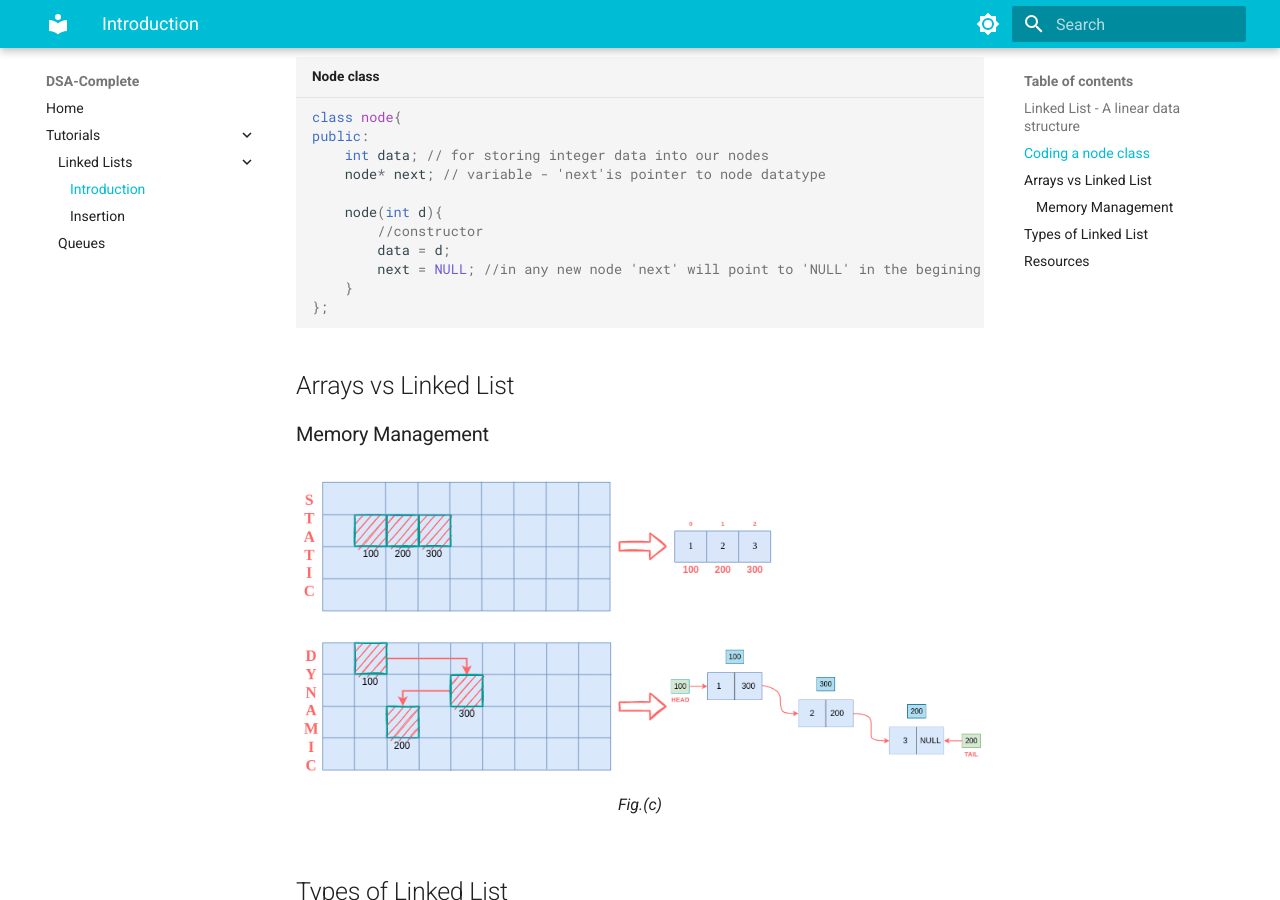
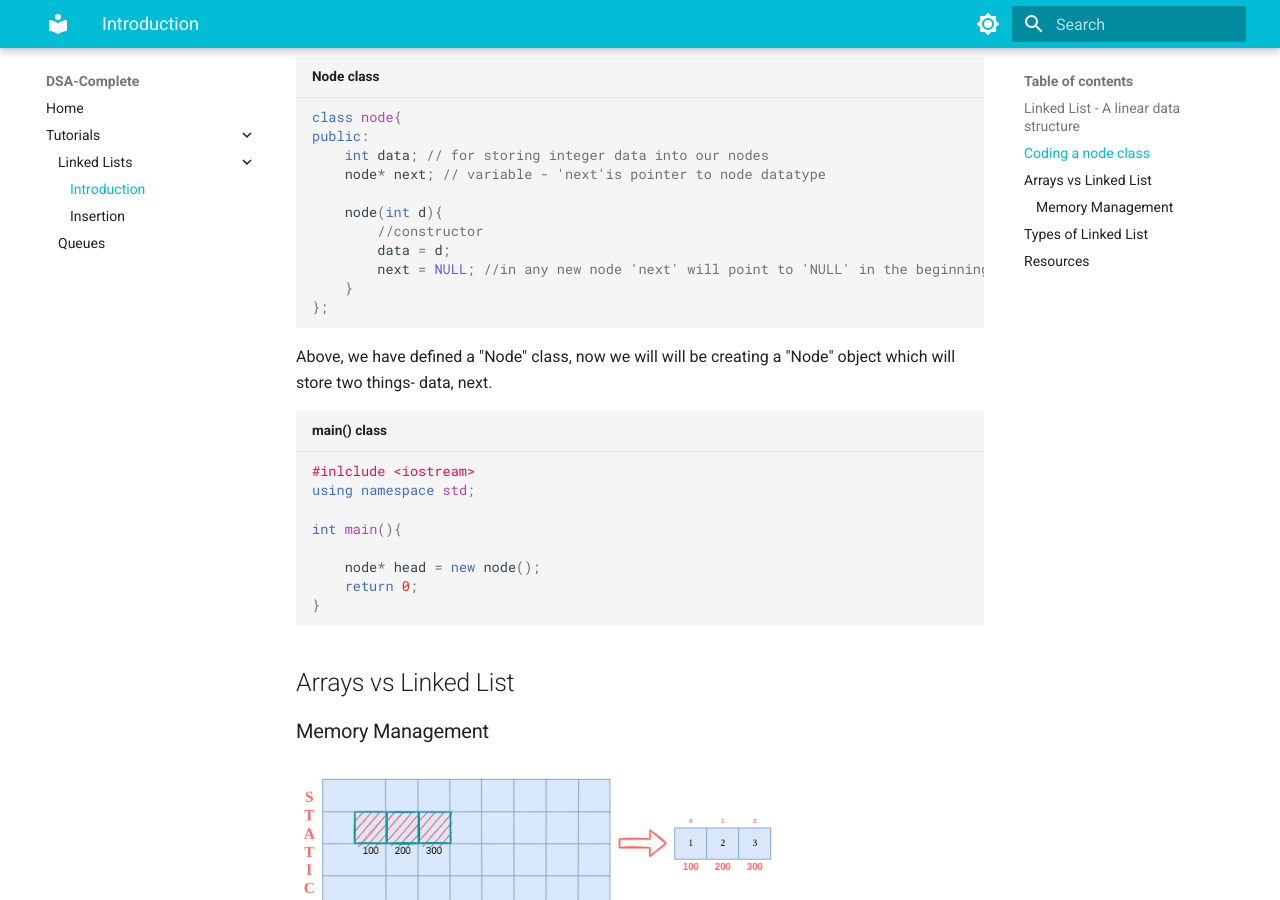
Before and after one commit to AlgoComplete/DSA-Complete, an MkDocs documentation site: the page built from docs/docs/LL/intro.md, in a window 1280 px wide and 900 px high, scrolled down 1290 px. Built offline with MkDocs 1.6.1 and Material for MkDocs 9.7.7, drawn with Linux system fonts in a browser that asks for light colours.

Commit message:
update intro.md for LL

````diff
--- a/docs/docs/LL/intro.md
+++ b/docs/docs/LL/intro.md
@@ -41,9 +41,21 @@ public:
     node(int d){
         //constructor
         data = d;
-        next = NULL; //in any new node 'next' will point to 'NULL' in the begining.
+        next = NULL; //in any new node 'next' will point to 'NULL' in the beginning.
     }
 };
+```
+Above, we have defined a "Node" class, now we will will be creating a "Node" object which will store two things- data, next.
+
+``` cpp title="main() class"
+#inlclude <iostream>
+using namespace std;
+
+int main(){
+
+    node* head = new node();
+    return 0;
+}
 ```
 
 
````
